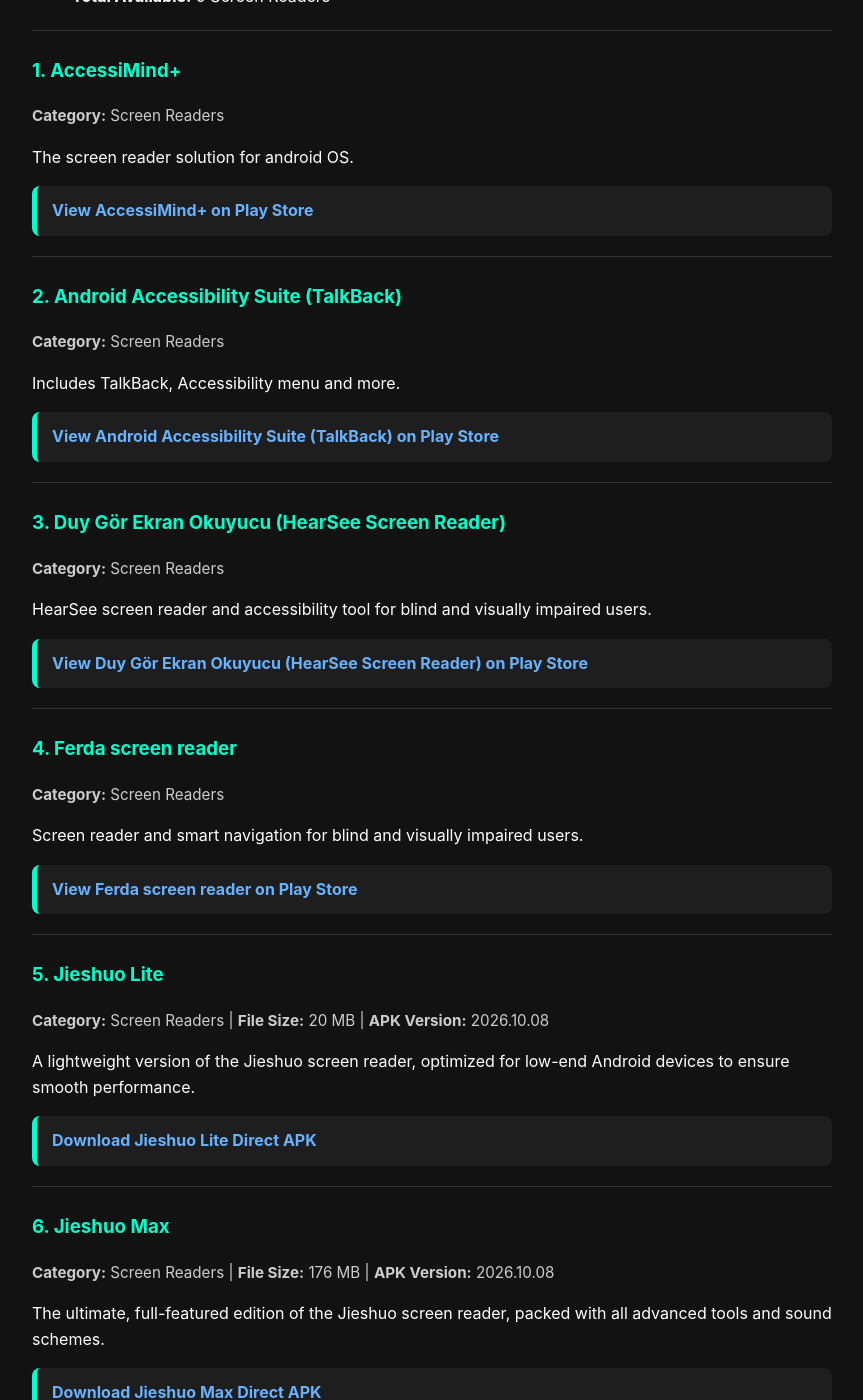
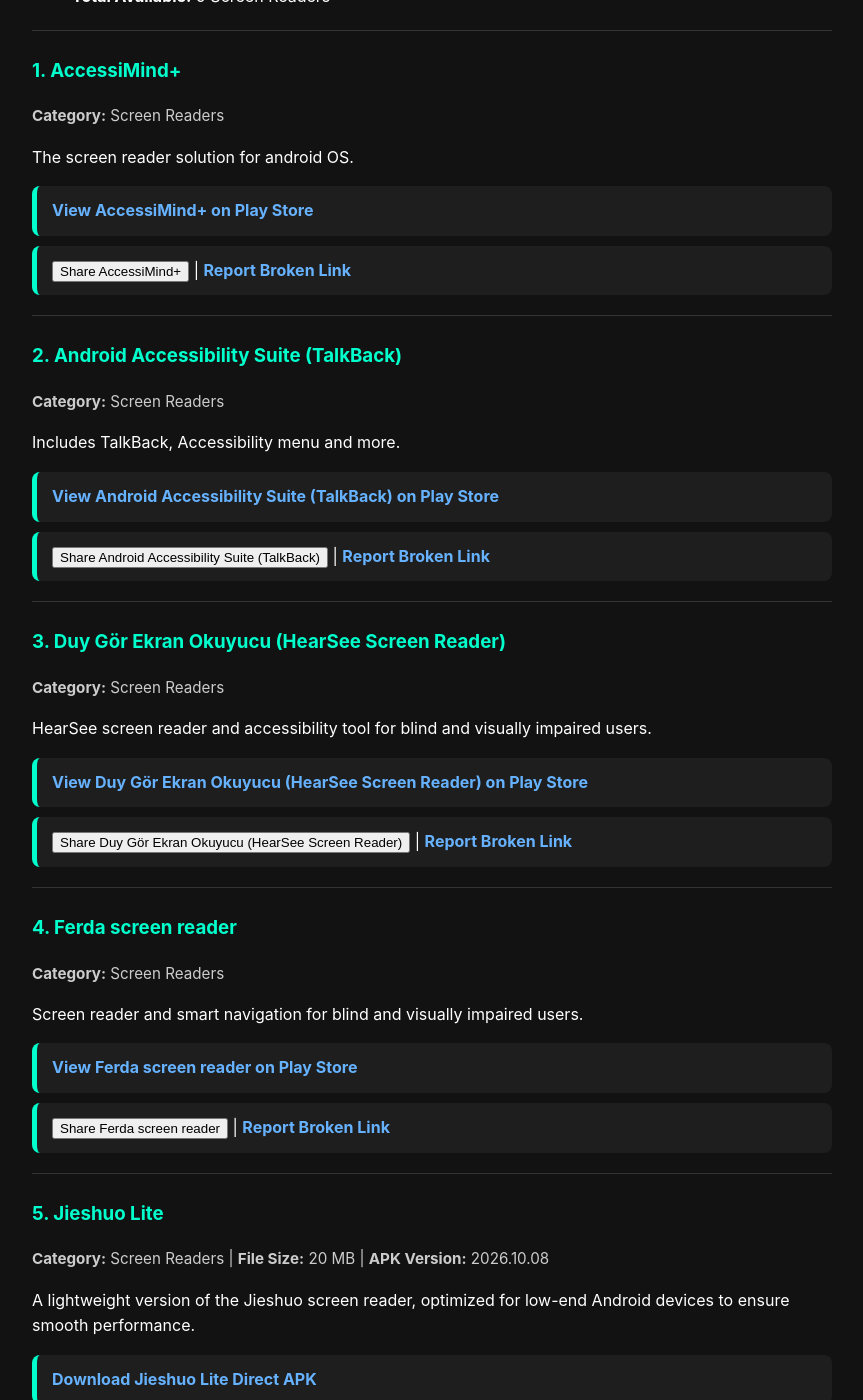
Before and after one commit to abhishekdey-hub/VisionPlay, a Jekyll site: the page built from screen-readers/index.md, in a window 1280 px wide and 1400 px high, scrolled down 238 px. Shown: the whole window, without its empty margins (208-1071 px from the left). Built offline with Jekyll 4.4.1, drawn with Linux system fonts in a browser that asks for light colours; some of the changed text lies outside the part shown.

Commit message:
Update app-card.html

```diff
--- a/_includes/app-card.html
+++ b/_includes/app-card.html
@@ -1,4 +1,4 @@
-<article class="app-card">
+<article class="app-card" id="{{ include.app.name | slugify }}">
   <h3>{% if include.index %}{{ include.index }}. {% endif %}{{ include.app.name }}</h3>
 
   <p class="app-meta">
@@ -35,6 +35,26 @@
         </li>
       {% endfor %}
     {% endif %}
+
+    <li class="card-actions">
+      <button
+        type="button"
+        class="share-app-btn"
+        data-app-name="{{ include.app.name | escape }}"
+        data-app-desc="{{ include.app.description | escape }}"
+        data-app-url="{{ page.url | absolute_url }}#{{ include.app.name | slugify }}"
+        aria-label="Share {{ include.app.name }}"
+      >
+        Share {{ include.app.name }}
+      </button>
+      |
+      <a
+        href="mailto:Abhishekdey297@yahoo.com?subject={{ 'Broken Link Report: ' | append: include.app.name | uri_escape }}&body={{ 'Hi Abhishek, the download link for ' | append: include.app.name | append: ' on VisionPlay is not working.' | uri_escape }}"
+        aria-label="Report broken link for {{ include.app.name }}"
+      >
+        Report Broken Link
+      </a>
+    </li>
   </ul>
 </article>
 <hr>
```
